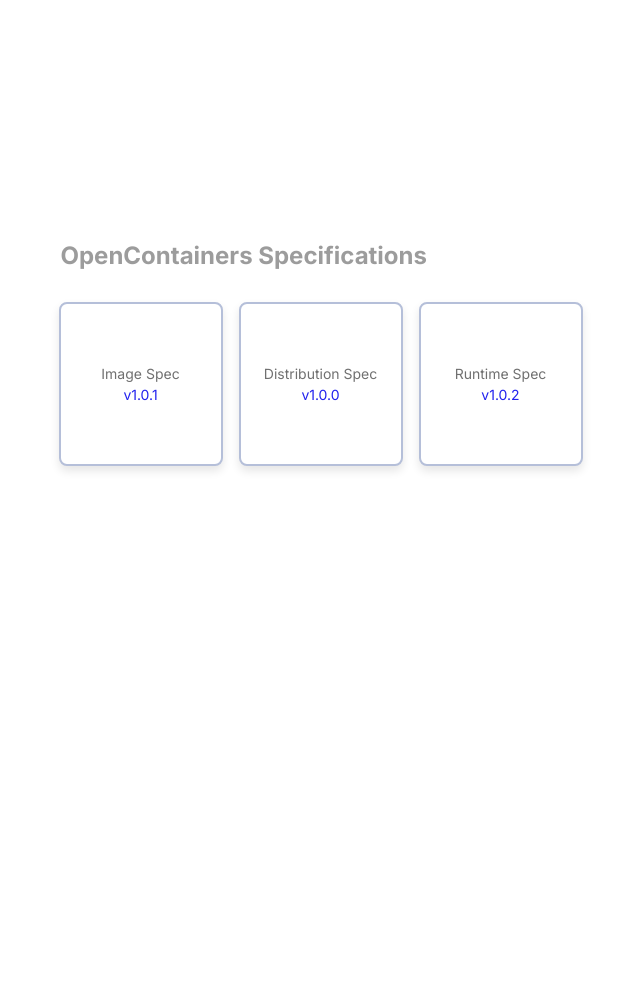
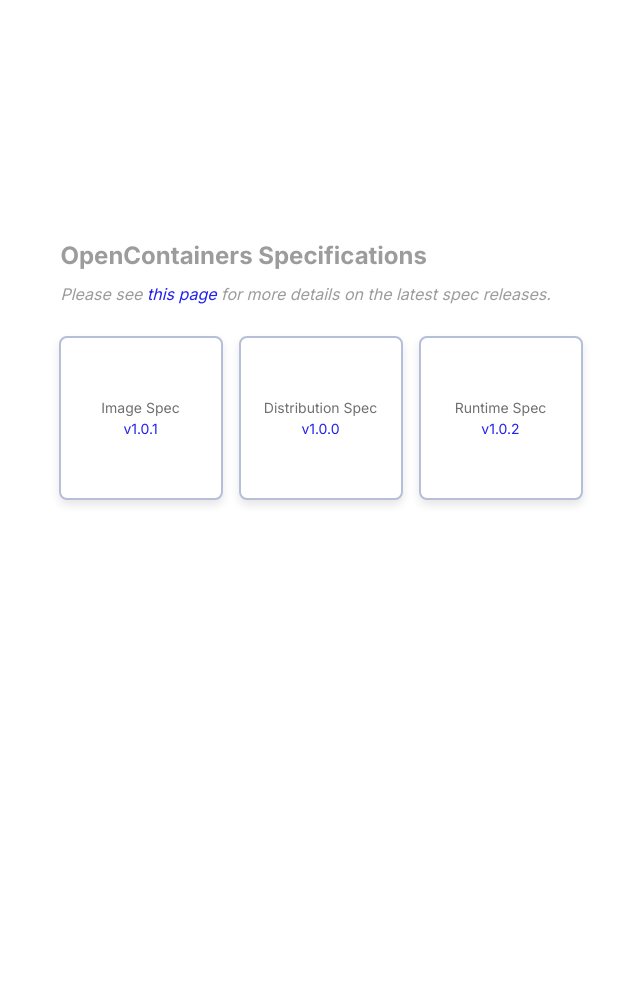
Before and after one commit to opencontainers/specs.opencontainers.org, a Jekyll site: the page built from pages/index.md, in a window 1280 px wide. Shown: the whole page, without its empty margins (97-737 px from the left). Built offline with Jekyll 4.4.1, drawn with Linux system fonts in a browser that asks for light colours; nearby versions of some CDN libraries.

Commit message:
Add link to OCI specs latest webpage
Signed-off-by: Josh Dolitsky <josh@dolit.ski>

```diff
--- a/pages/index.md
+++ b/pages/index.md
@@ -128,10 +128,24 @@ body {
   transition: 0.375s ease;
   text-align: center;
 }
+
+.spec-details {
+  display: block;
+  font-weight: normal;
+  font-style: italic;
+  display: block;
+  margin-top: 1rem;
+  font-size: 1rem;
+}
 </style>
-
 <fieldset class="checkbox-group" style="border:none">
-  <legend class="checkbox-group-legend">OpenContainers Specifications</legend>
+  <legend class="checkbox-group-legend">
+    OpenContainers Specifications
+    <span class="spec-details">
+      Please see <a target="_blank" href="https://oci-playground.github.io/specs-latest/">this page</a>
+      for more details on the latest spec releases.
+    </span>
+  </legend>
   {% for spec in site.data.specs %}
   <div class="checkbox" id="spec-{{ spec[0] }}">
     <label class="checkbox-wrapper">
```
